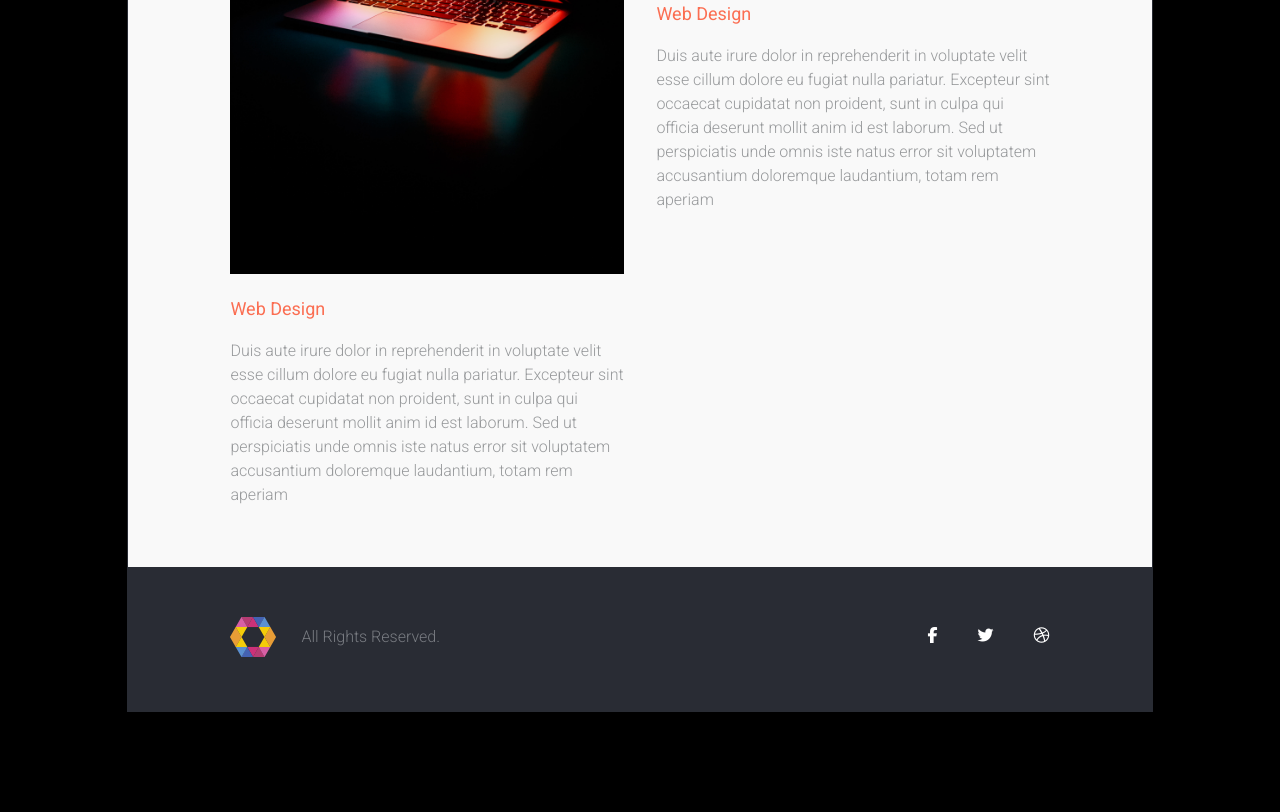
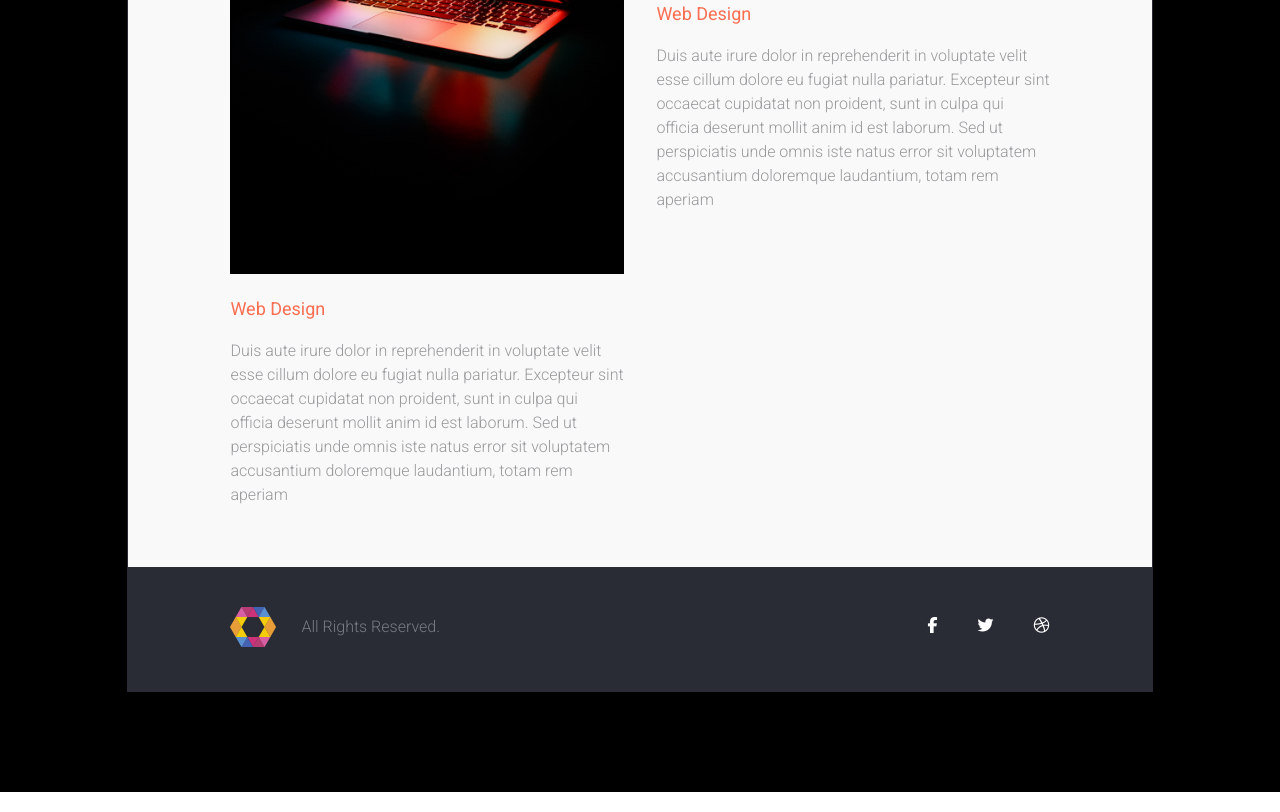
Before and after one commit to MustafaNahid/ssb-570-assignment, a plain HTML site: page index.html in a window 1280 px wide. Shown: the part 1995-2807 px from the top of the page. Drawn offline with Linux system fonts and the light colour scheme.

Commit message:
Add files via upload

```diff
--- a/css/style.css
+++ b/css/style.css
@@ -238,7 +238,7 @@ header a {
 
 footer {
     background: #292c34 ;
-    padding: 50px 0;
+    padding: 40px 0;
 }
 .footer_content {
     width: 80%;
```
